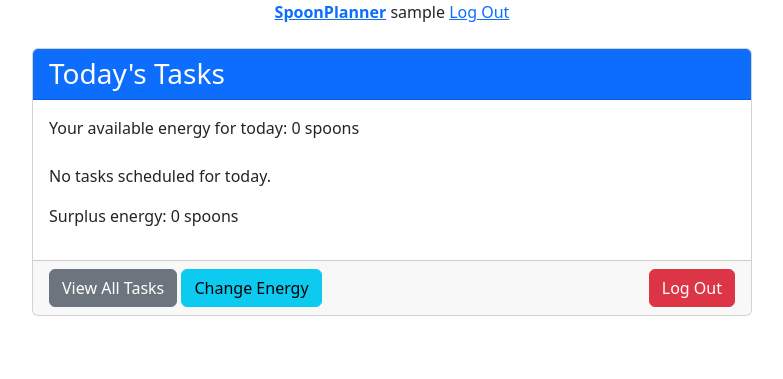
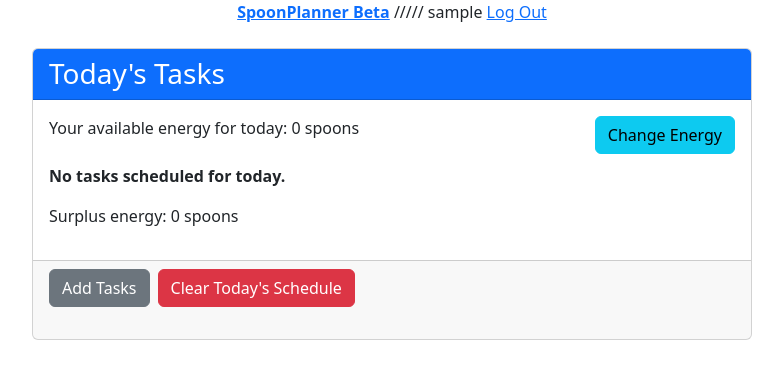
Before and after one commit to knutinator/spoon-planner, a Django app: page / in a window 1280 px wide. Shown: the top 379 px of the page, without its empty margins (248-1031 px from the left). Run offline with Django 3.2, Linux system fonts and the light colour scheme; the visitor is signed in with stand-in values (Sample User, id 1); data comes from the database, SQL or seed files in the repository; data that the repository does not hold is empty; some libraries are stand-ins or nearby versions.

Commit message:
Fix button labels and placement

```diff
--- a/templates/base.html
+++ b/templates/base.html
@@ -19,8 +19,10 @@
     <header class="row">
       <nav class="col-12 text-center">
 
-        <strong><a href="{% url 'home' %}">SpoonPlanner</a></strong>
+        <strong><a href="{% url 'home' %}">SpoonPlanner Beta</a></strong>
+
         {% if user.is_authenticated %}
+        /////
         <span>{{ user.username }}</span>
         <a href="{% url 'logout' %}">Log Out</a>
         {% else %}
--- a/templates/home.html
+++ b/templates/home.html
@@ -8,20 +8,21 @@
       <div class="col-12 col-md-8">
         <div class="card mb-4">
           <div class="card-header bg-primary text-white">
-            <h3 class="card-title mb-0">Today's Tasks</h3>
+            <h3 class="card-title mb-0 float-start">Today's Tasks</h3>
+
           </div>
           <div class="card-body">
             {% if user.is_authenticated %}
               {% if daily_energy %}
-                <p class="mb-4">Your available energy for today: {{ daily_energy.user_energy }} spoons</p>
+                <p class="mb-4 float-start">Your available energy for today: {{ daily_energy.user_energy }} spoons</p>
+                <a href="/energy_input/" class="btn btn-info float-end">Change Energy</a>
               {% endif %}
-
               {% if selected_tasks %}
-                <div class="d-flex justify-content-between align-items-center mb-4">
+                <div class="d-flex justify-content-between align-items-center mb-4" style="clear: both;">
                   <h5 class="card-subtitle mb-2">{{ selected_tasks|length }} Tasks</h5>
                   <form method="post" action="{% url 'clear-selected' %}">
                     {% csrf_token %}
-                    <button type="submit" class="btn btn-danger">Clear Schedule</button>
+
                   </form>
                 </div>
                 {% for task in selected_tasks %}
@@ -32,11 +33,9 @@
                       <p class="card-text"><strong>Energy:</strong> {{ task.energy }}</p>
                     </div>
                   </div>
-                {% empty %}
-                  <p>No tasks scheduled for today.</p>
                 {% endfor %}
               {% else %}
-                <p>No tasks scheduled for today.</p>
+                <p style="clear: both;"><strong>No tasks scheduled for today.</strong></p>
               {% endif %}
 
               {% if energy_diff >= 0 %}
@@ -50,12 +49,13 @@
             {% endif %}
           </div>
           <div class="card-footer">
-            <a href="/tasks/" class="btn btn-secondary">View All Tasks</a>
             {% if user.is_authenticated %}
-              <a href="/energy_input/" class="btn btn-info">Change Energy</a>
-              <a href="{% url 'logout' %}" class="btn btn-danger float-end">Log Out</a>
-            {% else %}
-              <a href="/account/signup" class="btn btn-primary float-end">Create New User</a>
+            <a href="/tasks/" class="btn btn-secondary float-start">Add Tasks</a>
+
+            <form method="post" action="{% url 'clear-selected' %}">
+                {% csrf_token %}
+                <button type="submit" class="btn btn-danger mb-4 float-left mx-2">Clear Today's Schedule</button>
+            </form>
             {% endif %}
           </div>
         </div>
```
Also changed, not shown: templates/task_list.html (+4 -4 lines).
